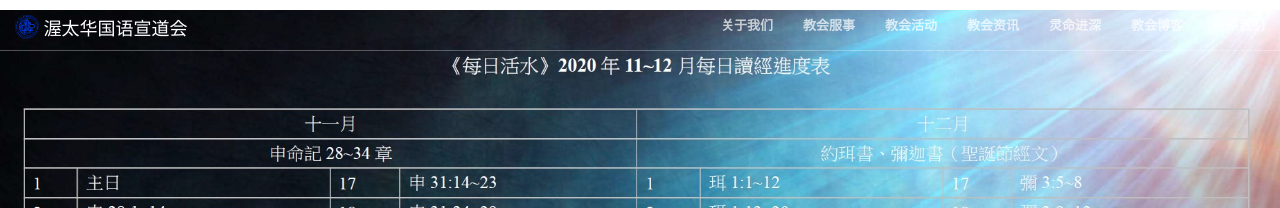
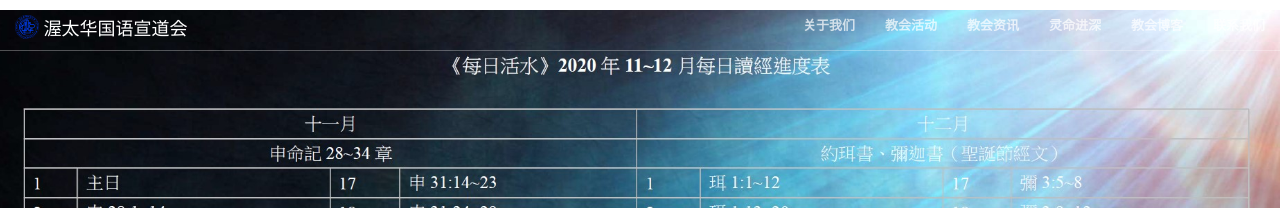
Before and after one commit to JonasYow/ottawaomac, a Jekyll site: the page built from index.html, in a window 1280 px wide. Shown: the top 208 px of the page. Built offline with Jekyll 4.4.1, drawn with Linux system fonts in a browser that asks for light colours; grey boxes are pictures that could not be loaded.

Commit message:
Remove the line of 教会服侍

```diff
--- a/_includes/nav.html
+++ b/_includes/nav.html
@@ -19,9 +19,6 @@
             <ul class="nav navbar-nav navbar-right">
                 <li>
                     <a class="page-scroll" href="{{ site.url }}#about">关于我们</a>
-                </li>
-                <li>
-                    <a class="page-scroll" href="{{ site.url }}#services">教会服事</a>
                 </li>
                 <li>
                     <a class="page-scroll" href="{{ site.url }}#events">教会活动</a>
```
